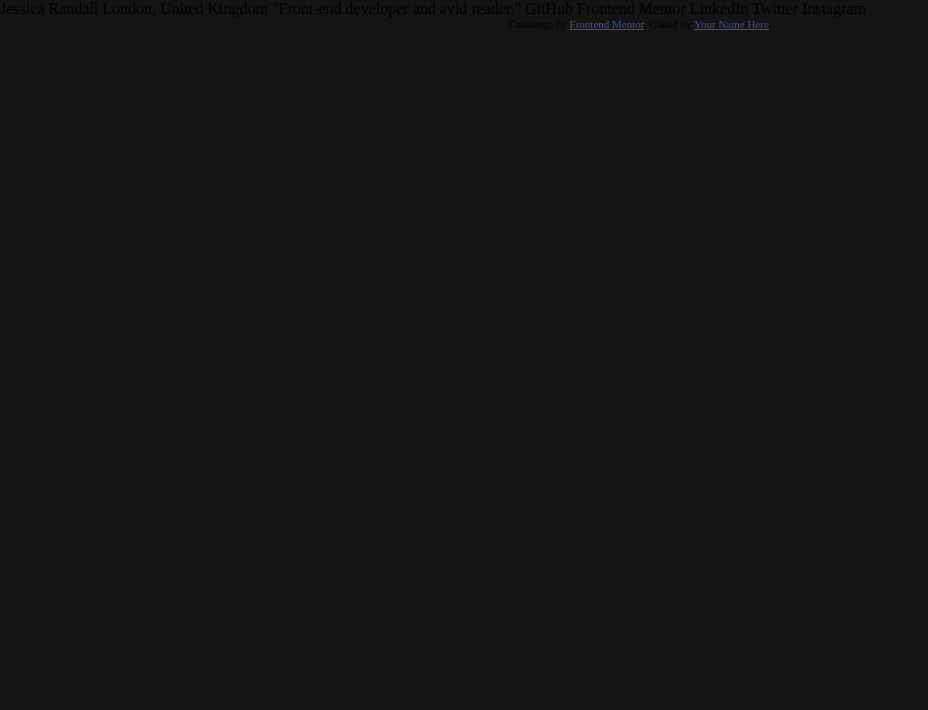
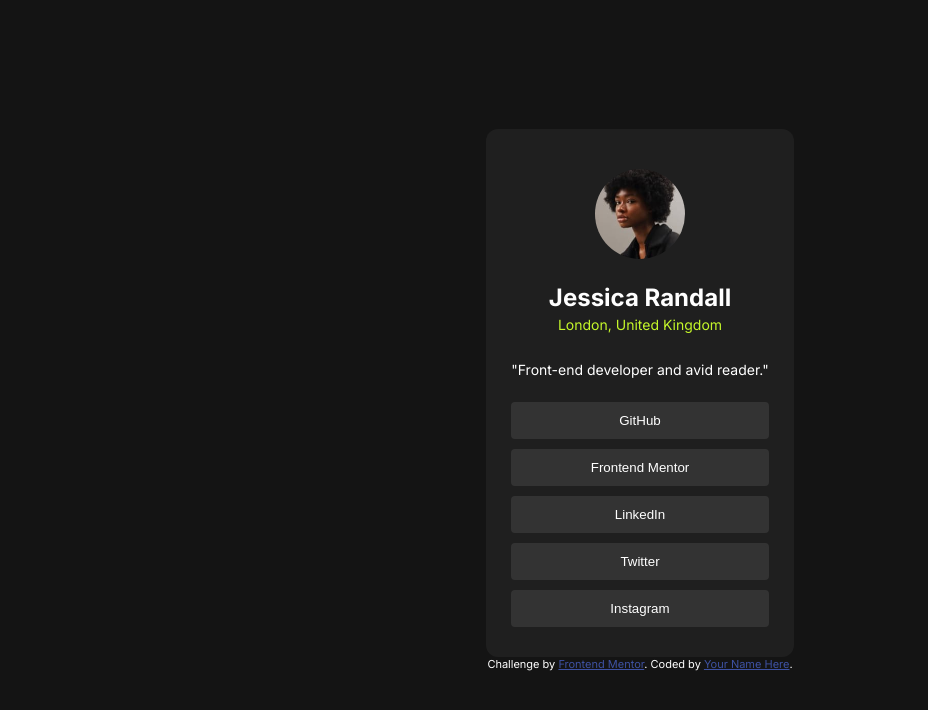
Before and after one commit to Fikriwib12/social-links-profile, a plain HTML site: page index.html in a window 1280 px wide. Shown: the whole page, without its empty margins (0-928 px from the left). Drawn offline with Linux system fonts and the light colour scheme.

Commit message:
finish social links profile main

```diff
--- a/index.html
+++ b/index.html
@@ -7,39 +7,52 @@
   <!-- displays site properly based on user's device -->
 
   <link rel="icon" type="image/png" sizes="32x32" href="./assets/images/favicon-32x32.png">
+
   <link rel="stylesheet" href="style.css">
+
+
+  <!-- font -->
+  <link rel="preconnect" href="https://fonts.googleapis.com">
+  <link rel="preconnect" href="https://fonts.gstatic.com" crossorigin>
+  <link href="https://fonts.googleapis.com/css2?family=Inter:wght@100..900&display=swap" rel="stylesheet">
 
   <title>Frontend Mentor | Social links profile</title>
 
   <!-- Feel free to remove these styles or customise in your own stylesheet 👍 -->
-  <style>
-    .attribution {
-      font-size: 11px;
-      text-align: center;
-    }
 
-    .attribution a {
-      color: hsl(228, 45%, 44%);
-    }
-  </style>
 </head>
 
 <body>
 
-  Jessica Randall
-  London, United Kingdom
-  "Front-end developer and avid reader."
+  <div class="card">
+    <img src="assets/images/avatar-jessica.jpeg" alt="">
+    <h3>Jessica Randall</h3>
+    <p>London, United Kingdom</p>
+    <p>"Front-end developer and avid reader."</p>
+    <div class="button-group">
+      <button>GitHub</button>
+      <button>Frontend Mentor</button>
+      <button>LinkedIn</button>
+      <button>Twitter</button>
+      <button>Instagram</button>
+    </div>
 
-  GitHub
-  Frontend Mentor
-  LinkedIn
-  Twitter
-  Instagram
+  </div>
 
-  <div class="attribution">
+
+
+
+
+
+
+
+
+
+
+  <footer class="attribution">
     Challenge by <a href="https://www.frontendmentor.io?ref=challenge" target="_blank">Frontend Mentor</a>.
     Coded by <a href="#">Your Name Here</a>.
-  </div>
+  </footer>
 </body>
 
 </html>
--- a/style.css
+++ b/style.css
@@ -9,5 +9,65 @@
 body {
   margin: 0;
   padding: 0;
+  display: flex;
+  justify-content: center;
+  align-items: center;
+  flex-direction: column;
+  height: 100vh;
   background-color: var(--Off_Black);
+  color: white;
+  font-family: "Inter", sans-serif;
 }
+
+.card {
+  background-color: var(--Dark_Grey);
+  display: flex;
+  justify-content: center;
+  align-items: center;
+  flex-direction: column;
+  padding: 20px 25px;
+  border-radius: 12px;
+}
+.card img {
+  width: 35%;
+  margin-top: 20px;
+  border-radius: 50%;
+}
+h3 {
+  font-size: 24px;
+}
+.card p:nth-of-type(1) {
+  margin-top: -20px;
+  color: var(--green);
+}
+
+p {
+  font-size: 14px;
+}
+.button-group {
+  display: grid;
+  /* background-color: rebeccapurple; */
+  width: 100%;
+  margin-top: 10px;
+}
+.card .button-group button {
+  padding: 8px;
+  border-radius: 4px;
+  border: solid var(--Grey);
+  background-color: var(--Grey);
+  color: white;
+  margin-bottom: 10px;
+}
+.card .button-group button:hover {
+  background-color: var(--green);
+  color: var(--Off_Black);
+  border: solid var(--green);
+}
+.attribution {
+  font-size: 11px;
+  text-align: center;
+}
+
+.attribution a {
+  color: hsl(228, 45%, 44%);
+}
```
